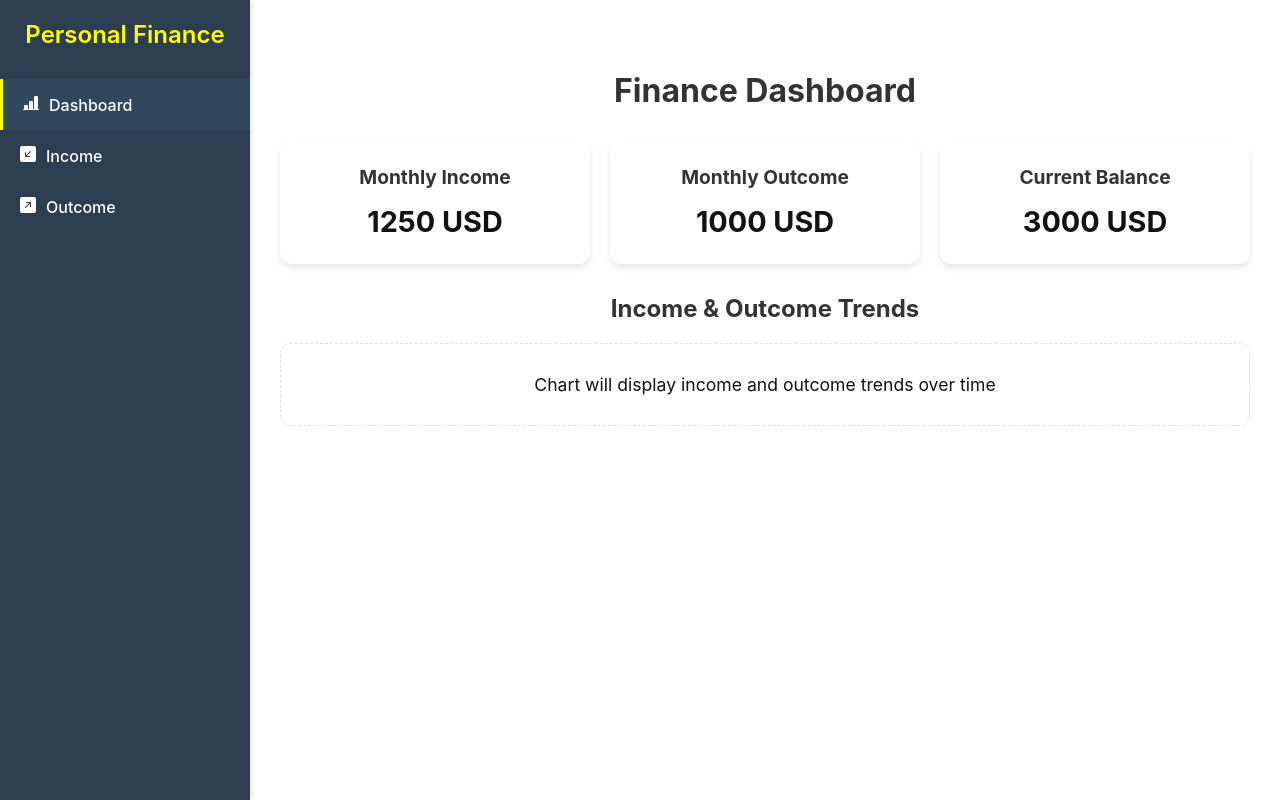
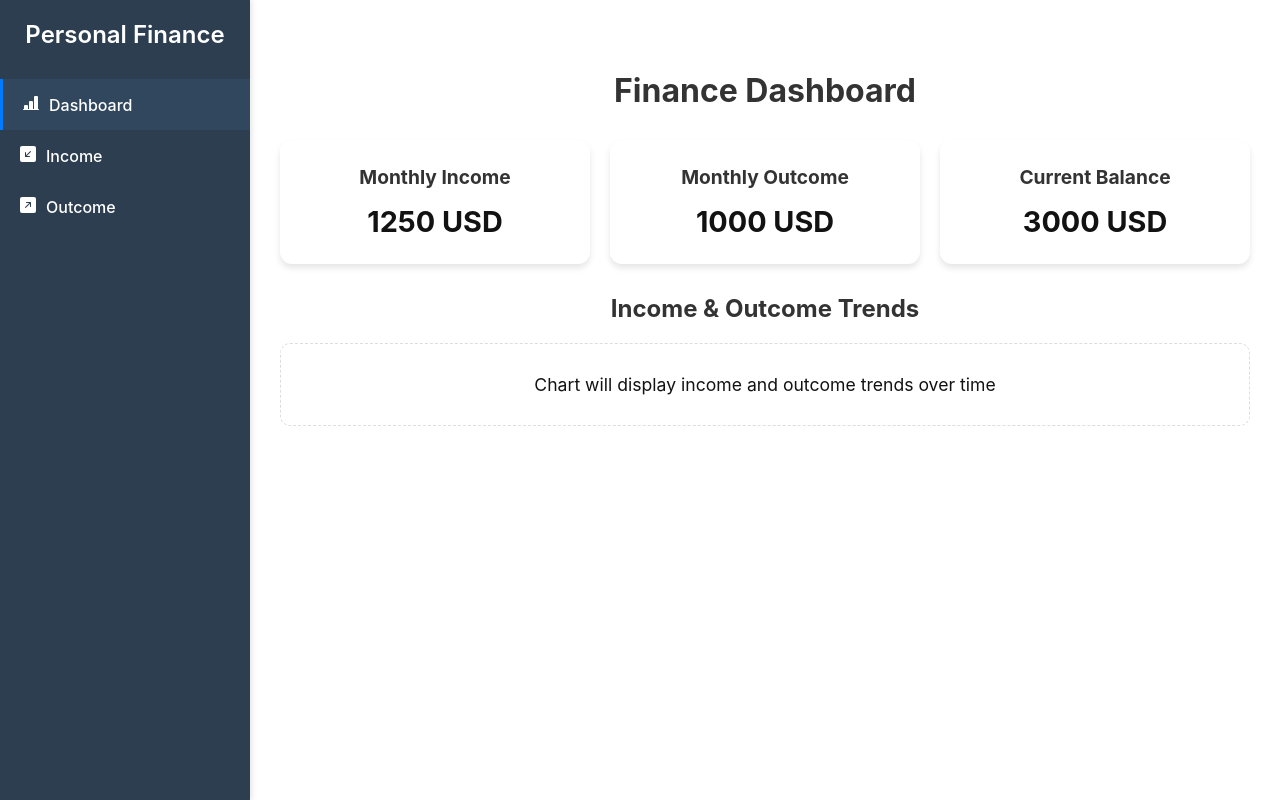
Before and after one commit to jesuspinar/personal-finance, an Angular app: page /dashboard in a window 1280 px wide. Built offline with nearby package versions, Linux system fonts and the light colour scheme.

Commit message:
Add css vars colors

```diff
--- a/src/app/sidebar/sidebar.component.css
+++ b/src/app/sidebar/sidebar.component.css
@@ -17,7 +17,7 @@
 }
 
 .sidebar-header h2 {
-  color: yellow;
+  color: white;
   margin: 0;
   font-size: 1.5rem;
   font-weight: 600;
@@ -49,7 +49,7 @@
 
 .active {
   background-color: #31475d;
-  border-left: 3px solid yellow;
+  border-left: 3px solid var(--primary-color);
 }
 
 @media (max-width: 768px) {
--- a/src/styles.css
+++ b/src/styles.css
@@ -1,3 +1,8 @@
+:root {
+  --primary-color: #007bff;
+  --primary-color-hover: #0056b3;
+}
+
 body {
   font-family: -apple-system, BlinkMacSystemFont, 'Segoe UI', 'Roboto', 'Oxygen', 'Ubuntu', 'Cantarell', 'Fira Sans', 'Droid Sans', 'Helvetica Neue', sans-serif;
   -webkit-font-smoothing: antialiased;
@@ -36,7 +41,7 @@ td {
 }
 
 .btn {
-  background-color: #007bff;
+  background-color: var(--primary-color);
   color: white;
   border: none;
   padding: 12px 24px;
@@ -47,7 +52,7 @@ td {
 }
 
 .btn:hover {
-  background-color: #0056b3;
+  background-color: var(--primary-color-hover);
 }
 
 /* Detect device's preferred color scheme */
```
